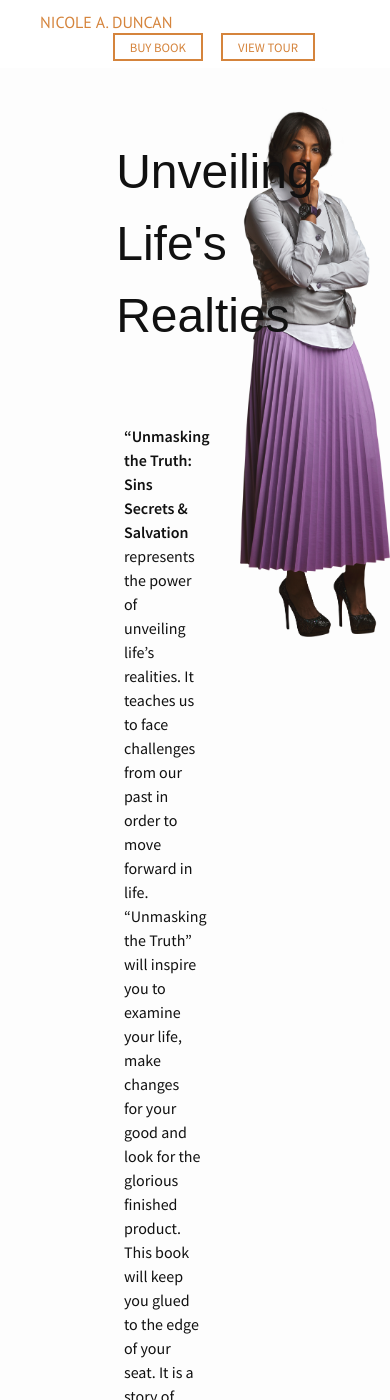
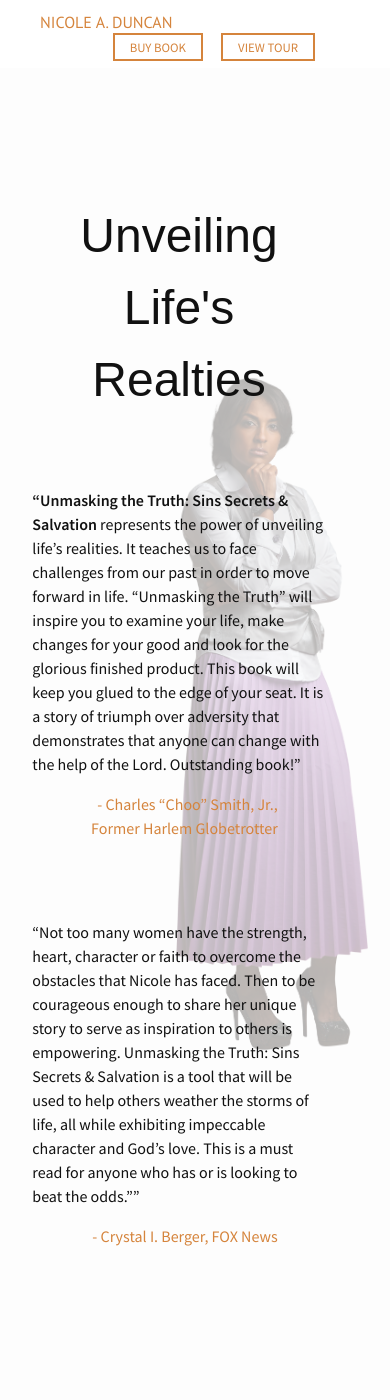
Before and after one commit to mkess-ivy/ND-BookSite, a Jekyll site: the page built from ndbook-dev/index.html, in a window 390 px wide and 1400 px high. Built offline with Jekyll 4.4.1, drawn with Linux system fonts in a browser that asks for light colours; comment, search, counter and statistics services are not loaded.

Commit message:
completed responsive dev @mobile-wide, still need to do menu

```diff
--- a/ndbook-dev/_includes/head.html
+++ b/ndbook-dev/_includes/head.html
@@ -16,5 +16,8 @@
   <link href='https://fonts.googleapis.com/css?family=PT+Sans:400,700' rel='stylesheet' type='text/css'>
   <link href='https://fonts.googleapis.com/css?family=Source+Sans+Pro:400,300,600' rel='stylesheet' type='text/css'>
 
+  <!-- Javascripts -->
+  <script type="text/javascript" src="https://ajax.googleapis.com/ajax/libs/jquery/2.2.4/jquery.min.js"></script>
+  <script type="text/javascript" src="/js/main.js"></script>
 
 </head>
--- a/ndbook-dev/_includes/header.html
+++ b/ndbook-dev/_includes/header.html
@@ -30,7 +30,7 @@
  <header class="nd-header">
    <div class="nd-logo">Nicole A. Duncan</div>
    <div class="nd-menu">
-     <span class="nd-menu-properties"><a href="#buybook" class="brand-link">Buy Book</a></span>
-     <span class="nd-menu-properties"><a href="#viewtour">View Tour</a></span>
+     <span class="nd-menu-properties"><a href="#buybook" class="brand-link home-link">Buy Book</a></span>
+     <span class="nd-menu-properties"><a href="#viewtour" class="brand-link home-link">View Tour</a></span>
    </div>
  </header>
--- a/ndbook-dev/_sass/_nd-book-theme.scss
+++ b/ndbook-dev/_sass/_nd-book-theme.scss
@@ -2,11 +2,18 @@
   box-sizing: border-box;
 }
 
+/* Header */
 .nd-header { padding: 10px; display: inline-block; width: 100%; background: #fff; position: fixed; z-index: 3;}
+.sticky-header { background: #D5843C !important; }
 .nd-logo { text-transform: uppercase; font-family: $font-2; color: $brand-color; padding-left: 30px; float: left; display: inline-block; }
+.sticky-logo { color: #fff !important; }
 .nd-menu { display: inline-block; float: right; padding-right: 50px; }
 .nd-menu-properties { text-transform: uppercase; border: 2px solid $brand-color; padding: 4px 15px; margin-right: 15px; font-size: 0.8em; color: $brand-color; }
+.sticky-menu-properties { border-color: #fff !important; color: #fff !important; }
+.sticky-menu-properties:hover { border-color: #000 !important; color: 000 !important; }
 .nd-menu-properties:last { margin-right: none; }
+.home-link_sticky { color: #fff !important; }
+.home-link_sticky:hover { color: #000 !important; }
 
 
 .nd-intro-section { padding: 2em 0 12em 0;  }
@@ -35,42 +42,101 @@
 
 
 /* Setting up wireframe */
-.block-section { padding: 5em 0; position: relative;}
+.block-section { padding: 5em 0; position: relative;
+    @include laptop { padding: 9em 0; }
+}
 /*.block-hero { background-image: url('/assets/images/author-hero.png'); background-repeat: no-repeat; background-size: 19%; background-position: 90px 80px;}*/
 /*.blue { background: #c4c4c4; }
 .gray { background: #3e3e3e; }*/
 
-.nd-wrapper { margin: 0 6em; }
-.block-hero_v2 { float: left; position: absolute; left: 15em; }
-.nicole { width: 14em; }
-.block-testimonial { width: 52%; padding: 2em 0; float: right; position: relative; margin-right: 5em;}
+.nd-wrapper { margin: 0 6em;
+    @include laptop { margin: 0 4em; }
+    @include palm-wide { margin: 0 2em; }
+}
+.block-hero_v2 { float: left; position: absolute; left: 15em;
+    @include laptop { left: 6em; }
+    @include palm-wide { left: 2em; }
+    @include palm { left: 1em; }
+    @include mobile-wide { left: 11em; top: 23em; }
+}
+.nicole { width: 14em;
+    @include palm { opacity: 0.5; }
+    @include mobile-wide { opacity: 0.3; width: 12em;}
+}
+.block-testimonial { width: 52%; padding: 2em 0; float: right; position: relative; margin-right: 5em;
+    @include laptop { width: 60%; margin-right: 1em; }
+    @include palm { width: 100%; }
+}
 .block-testimonial_title { font-family: $font-3; font-size: 3em; text-align: center; padding-bottom: 1.5em; width: 90%; margin: 0 auto;}
-.block-testimonial_text { width: 75%; margin: 0 auto; }
+.block-testimonial_text { width: 75%; margin: 0 auto;
+    @include laptop { width: 90%; }
+    @include palm { width: 60%; float: right; }
+    @include mobile-wide { width: 90%; float: none; margin: 0 auto; }
+}
 .block-author { text-align: right; padding: 1em 3em 1em 0; color: $brand-color;}
-.block-link_section { position: absolute; top: -2em; width: 55px; height: 55px; right: 50%; background: $brand-color; border-radius: 50%; text-align: center; padding-top: 15px;}
+.block-link_section { position: absolute; top: -2em; width: 55px; height: 55px; right: 50%; background: $brand-color; border-radius: 50%; text-align: center; padding-top: 15px;
+    @include laptop { right: 48%; }
+    @include palm { right: 45%; }
+}
 .block-link_target { color: white; text-transform: uppercase; font-size: 0.9em; }
-.block-book { width: 40%; /*margin-left: 7em;*/ position: relative; float: left; text-align: center;}
-.block-book_text { width: 59%; float: left; /*margin-left: 5em;*/ }
-.block-book_bigtext { font-size: 2em; font-weight: 300; padding: 2em 0 3em 0; text-align: center; width: 59%; margin: 0 auto;}
-.block-book_smalltext { width: 50%; margin: 0 auto; font-size: 1em;  padding-bottom: 3em; line-height: 1.3em; }
+.block-book { width: 40%; /*margin-left: 7em;*/ position: relative; float: left; text-align: center;
+    @include palm { float: none; margin: 0 auto; }
+}
+.block-book_text { width: 59%; float: left; /*margin-left: 5em;*/
+    @include palm { width: 100%; margin-bottom: 4em; }
+}
+.block-book_bigtext { font-size: 2em; font-weight: 300; padding: 2em 0 3em 0; text-align: center; width: 59%; margin: 0 auto;
+    @include laptop { width: 85%; }
+}
+.block-book_smalltext { width: 50%; margin: 0 auto; font-size: 1em;  padding-bottom: 3em; line-height: 1.3em;
+    @include laptop { width: 70%; }
+}
 .btn { border: 2px solid $brand-color; width: 8em; display: block; border-radius: 5px; padding: .5em 0;}
 .btn-brand { text-align: center;margin: 0 auto; text-transform: uppercase;}
-.block-paragraph_container { padding: 1em 0; width: 80%; margin: 0 auto; }
-.block-paragraph { width: 49.5%; float: left; padding-right: 3em;}
+.block-paragraph_container { padding: 1em 0; width: 80%; margin: 0 auto;
+    @include laptop { width: 95%; }
+    @include palm-wide { width: 100%; }
+}
+.block-paragraph { width: 50%; float: left;
+    @include laptop { padding-right: 2em; }
+    @include palm-wide { padding-right: 1em; }
+    @include palm { width: 85%; float: none; margin: 0 auto; padding-right: 0; }
+}
+.block-paragraph.last {
+    @include laptop { padding-left: 2em; padding-right: 0; }
+    @include palm-wide { padding-left: 1em; }
+    @include palm { padding-left: 0; }
+}
 .block-paragraph p { text-align: justify; padding-bottom: 2em;}
 /*.block-paragraph.last { padding-right: 0; }*/
-.block-col { padding: 1em 0; float: left; }
-.block-col1 { width: 40%; padding-left: 1em;}
-.block-col2 { width: 59%; padding-top: 5em;}
-.block-newsletter_container { padding: 4em 0; width: 80%; margin: 0 auto; text-align: center; }
-.block-newsletter_text { width: 80%; margin: 0 auto; padding-bottom: 2em;}
+.block-col { padding: 1em 0; float: left;
+    @include palm { float: none; }
+}
+.block-col1 { width: 40%; padding-left: 1em;
+    @include palm { width: 90%; margin: 0 auto; padding: 0; }
+}
+.block-col2 { width: 59%; padding-top: 5em;
+    @include laptop { padding-top: 3em; }
+    @include palm { width: 85%; margin: 0 auto; }
+}
+.block-newsletter_container { padding: 4em 0; width: 80%; margin: 0 auto; text-align: center;
+    @include palm-wide { width: 95%; }
+}
+.block-newsletter_text { width: 80%; margin: 0 auto; padding-bottom: 2em;
+    @include palm-wide { width: 100%; }
+}
 .block-tour_col { width: 50%; float: left; }
-.block-tour_group { padding: 1em; text-align: center; width: 75%; margin: 0 auto; }
+.block-tour_group { padding: 1em; text-align: center; width: 75%; margin: 0 auto;
+    @include palm-wide { width: 90%; padding: 0.4em; margin-bottom: 2em; }
+}
 .block-tour_day { text-transform: uppercase; font-weight: bold; font-size: 1.3em; }
 .block-tour_title { font-size: 2.5em; font-family: $font-3; width: 80%; text-align: center; margin: 0 auto; }
 .block-tour_city { font-size: 0.9em; }
 
-.block-download { width: 50%; text-align: center; margin: 0 auto; font-size: 37px; font-weight: lighter; padding-bottom: 1em; }
+.block-download { width: 50%; text-align: center; margin: 0 auto; font-size: 37px; font-weight: lighter; padding-bottom: 1em;
+    @include laptop { width: 65%; font-size: 32px; }
+    @include mobile-wide { width: 95%; }
+}
 .block-book_download { width: 15em; }
 .block-img { text-align: center; }
 .block-bg { background-image: url('/assets/images/pattern-dark.png'); background-size: cover; background-position: center center; background-color: #eeedee;}
@@ -87,6 +153,7 @@
 #mc_embed_signup input.button { background-color: rgba(255,255,255,0) !important; border: 2px solid $brand-color !important; text-transform: uppercase !important; margin-top: 1em !important; text-align: center !important; margin: 1em auto !important; color: $brand-color !important;}
 
 .footer-row { text-align: center; font-size: .8em; padding: 1em 0; }
+.footer-logo { width: 7em; margin: 0 auto; padding-bottom: 2em; }
 
 /* Clearfix Hack */
 .clearfix:after {
--- a/ndbook-dev/css/main.scss
+++ b/ndbook-dev/css/main.scss
@@ -27,23 +27,46 @@
 // Width of the content area
 $content-width:    800px;
 
-$on-palm:          600px;
-$on-laptop:        800px;
+$on-laptop:			1100px;
+$on-palm-wide:      900px;
+$on-palm:			750px;
+$on-mobile-wide:	550px;
+
+
+@mixin laptop {
+    @media screen and (max-width: #{$on-laptop}) {
+        @content;
+    }
+}
+
+@mixin palm-wide {
+    @media screen and (max-width: #{$on-palm-wide}) {
+        @content;
+    }
+}
+
+@mixin palm {
+    @media screen and (max-width: #{$on-palm}) {
+        @content;
+    }
+}
+
+@mixin mobile-wide {
+    @media screen and (max-width: #{$on-mobile-wide}) {
+        @content;
+    }
+}
 
 
 
-// Use media queries like this:
-// @include media-query($on-palm) {
-//     .wrapper {
-//         padding-right: $spacing-unit / 2;
-//         padding-left: $spacing-unit / 2;
-//     }
-// }
+
 @mixin media-query($device) {
     @media screen and (max-width: $device) {
         @content;
     }
 }
+
+
 
 
 
--- a/ndbook-dev/index.html
+++ b/ndbook-dev/index.html
@@ -130,7 +130,7 @@
         </div>
 
       </div>
-      <div class="block-col block-col2">
+      <div class="block-col block-col2 clearfix">
         <div class="block-tour_dates" id="viewtour">
           <div class="block-tour_col">
             <div class="block-tour_group">
@@ -146,7 +146,7 @@
               <div class="block-tour_city">Faith Christian Worship Center <br/>Baltimore</div>
             </div>
           </div>
-          <div class="block-tour_col">
+          <div class="block-tour_col clearfix">
             <div class="block-tour_group">
               <div class="block-tour_day">June 4</div>
               <div class="block-tour_city">Faith Christian Worship Center <br/>Baltimore</div>
@@ -180,6 +180,7 @@
 
   <!-- Section 6<br>Contact -->
   <section class="block-section block-bg clearfix">
+    <div class="footer-logo"><img src="/assets/images/faith-believer-logo-v2.jpg" /></div>
     <div class="block-press">FOR PRESS &amp; INQUIRIES</div>
     <div class="block-email">FAITH@NICOLEADUNCAN.COM</div>
   </section>
--- /dev/null
+++ b/ndbook-dev/js/main.js
@@ -0,0 +1,36 @@
+$(document).ready(function(){
+// Sticky Nav
+	//Even when the window is resized, run this code.
+  	$(window).resize(function(){
+
+    var windowHeight = $(window).height();
+
+    var fiftypercent = .5 * windowHeight;
+
+    $(document).scroll(function(){
+
+      //Store the document scroll function in a variable
+      var y = $(this).scrollTop();
+
+      //If the document is scrolled 90%
+      if( y > fiftypercent) {
+
+        //Add the "sticky" class
+        $('.nd-header').addClass('sticky-header');
+        $('.nd-logo').addClass('sticky-logo');
+        $('.nd-menu-properties').addClass('sticky-menu-properties');
+        $('.home-link').addClass('home-link_sticky');
+      } else {
+        //Else remove it.
+        $('.nd-header').removeClass('sticky-header');
+        $('.nd-logo').removeClass('sticky-logo');
+        $('.nd-menu-properties').removeClass('sticky-menu-properties');
+        $('.home-link').removeClass('home-link_sticky');
+      }
+    });
+
+  //Call it on resize.
+  }).resize();
+
+
+});
```
Also changed, not shown: ndbook-dev/assets/images/faith-believer-logo-v2.jpg (added), ndbook-dev/assets/images/faith-believer-logo.jpg (added).
